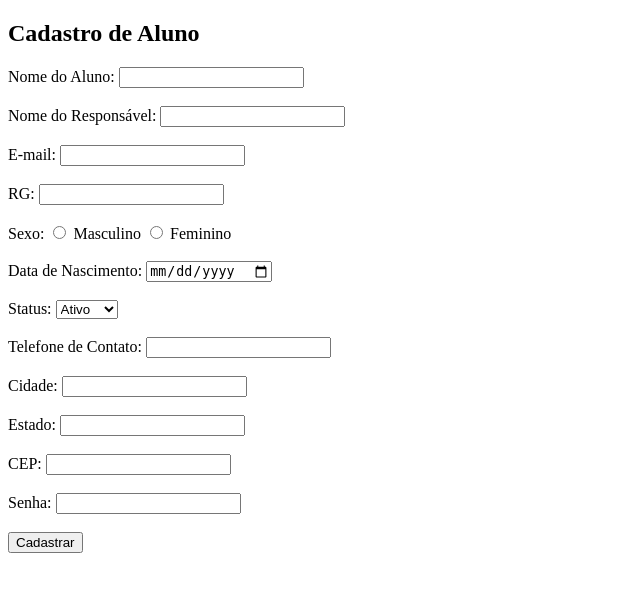
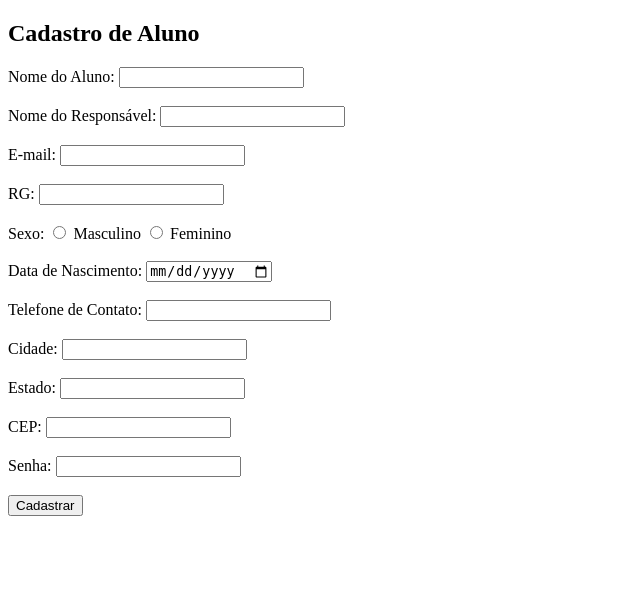
Before and after one commit to Natan085/Eduka-e-Brinka, a PHP site: page /cadastro.php in a window 1280 px wide. Shown: the top 592 px of the page, without its empty margins (0-640 px from the left). Run offline with PHP 8.4, Linux system fonts and the light colour scheme.

Commit message:
Update cadastro.php

```diff
--- a/cadastro/cadastro.php
+++ b/cadastro/cadastro.php
@@ -29,12 +29,6 @@
     <label for="data_nascimento">Data de Nascimento:</label>
     <input type="date" id="data_nascimento" name="data_nascimento"><br><br>
 
-    <label for="status">Status:</label>
-    <select id="status" name="status">
-        <option value="1">Ativo</option>
-        <option value="0">Inativo</option>
-    </select><br><br>
-
     <label for="telefone">Telefone de Contato:</label>
     <input type="text" id="telefone" name="telefone"><br><br>
 
```
